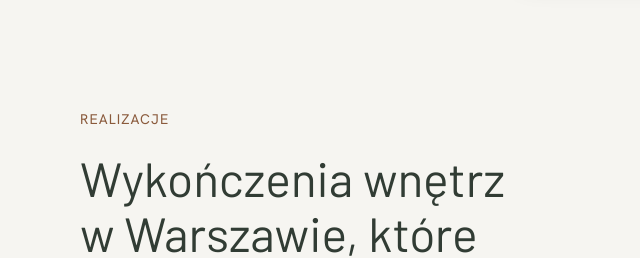
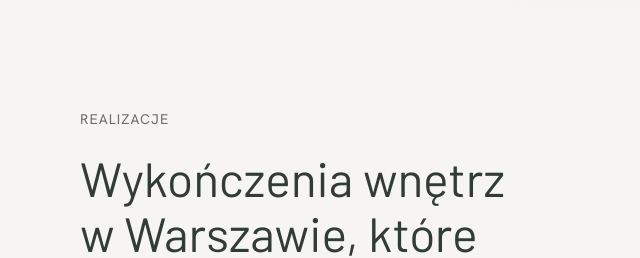
Before and after one commit to TwojUX/pogotowie-wnetrzarskie-lp1, a plain HTML site: page index.html in a window 1280 px wide. Shown: the part 1205-1463 px from the top of the page, 0-640 px from the left. Drawn offline with Linux system fonts and the light colour scheme.

Commit message:
Uspojnij kolor etykiety Realizacje

```diff
--- a/index.html
+++ b/index.html
@@ -28,7 +28,7 @@
 <figure data-slide hidden><blockquote>Miałam przyjemność współpracować z&nbsp;Pogotowiem Wnętrzarskim przy kapitalnym remoncie mojego 85-metrowego mieszkania . Jestem zachwycona efektem i&nbsp;wspólpracą. Uwielbiam moje mieszkanie po remoncie. Współpraca była świetna od samego początku. Dziewczyny zaprojektowały mi całe mieszkanie, włącznie ze zmianą układu ścian, elektryki, hydrauliki a&nbsp;także projektem każdego pomieszczenia oraz projektem mebli do zabudowy. Poleciły mi ekipę , która okazała się świetna i&nbsp;również polecam. Dziewczyny prowadziły nadzór nad przebiegiem całego remontu. Bez nich naprawdę nie dałabym rady. Ogromne wsparcie, wiedza i&nbsp;duża kreatywność. Zdjęcia mówią same za siebie.</blockquote><figcaption><span class="avatar"><img src="assets/monika.webp" alt=""></span><span>Monika Mendel<small>5/5 · 3 lata temu · <a href="https://maps.app.goo.gl/tPuq1H5Yj6iPRVTC8">Pełna opinia</a></small></span></figcaption></figure>
 <figure data-slide hidden><blockquote>Pogotowie Wnętrzarskie przeprowadziło u&nbsp;mnie remont generalny łazienki oraz odświeżenie i&nbsp;metamorfozę pozostałych pomieszczeń.  Wszystkie elementy współpracy z&nbsp;Pogotowiem Wnętrzarskim przeszły moje wymagania i&nbsp;wyobrażenia!! Kontakt organizacyjny z&nbsp;p. Anią merytoryczny, życzliwy  i&nbsp;uspokajający. Świetna ekipa remontowa w&nbsp;postaci p. Piotra i&nbsp;Jacka - fachowość w&nbsp;pracy, szerokie umiejętności, przy tym dużo życzliwości i&nbsp;dobrej woli. Z&nbsp;taką ekipą naprawde można odetchnąć spokojnie w&nbsp;niełatwym czasie remontu. Poza samym świetnym wykonaniem prac zdjęli ze mnie mnóstwo ciężaru służąc radami oraz przejmując częściowo kontakty ze spółdzielnią i&nbsp;innymi mieszkańcami budynku, kiedy mnie nie było na miejscu. Wzbudzili tym zresztą szczery entuzjazm moich sąsiadów :).</blockquote><figcaption><span class="avatar">M</span><span>Małgorzata<small>5/5 · 11 miesięcy temu · <a href="https://maps.app.goo.gl/P5D6GkMXz1fd6kR28">Pełna opinia</a></small></span></figcaption></figure></div><div class="controls" aria-label="Opinie"><button type="button" data-step="-1" aria-label="Poprzednia opinia"><img src="assets/e7038.svg" alt=""></button><button type="button" data-step="1" aria-label="Następna opinia"><img src="assets/0ea3e.svg" alt=""></button></div></div></div>
 <dl class="facts"><div><dt>8<br>projektantów</dt><dd>oraz biuro<br>koordynacji</dd></div><div><dt>Ponad<br>3500</dt><dd>projektów wnętrz</dd></div><div><dt>Sprawdzone<br>ekipy</dt><dd>remontowe<br>i&nbsp;stolarskie</dd></div><div><dt>Saska<br>Kępa</dt><dd>nasza pracownia<br>w&nbsp;Warszawie</dd></div></dl></div></div></section>
-<section class="projects section" id="realizacje"><div class="wrap"><div class="projects-head"><div><p class="eyebrow warm">Realizacje</p><h2>Wykończenia wnętrz w Warszawie, które oddaliśmy pod klucz</h2></div><p>Zobacz, jak przekładamy potrzeby naszych klientów na gotowe wnętrza. Każda realizacja to inne życie, inny styl i rozwiązania dopasowane do codzienności.</p></div><div class="other"><div class="project-track" tabindex="0" role="region" aria-label="Inne realizacje">
+<section class="projects section" id="realizacje"><div class="wrap"><div class="projects-head"><div><p class="eyebrow">Realizacje</p><h2>Wykończenia wnętrz w Warszawie, które oddaliśmy pod klucz</h2></div><p>Zobacz, jak przekładamy potrzeby naszych klientów na gotowe wnętrza. Każda realizacja to inne życie, inny styl i rozwiązania dopasowane do codzienności.</p></div><div class="other"><div class="project-track" tabindex="0" role="region" aria-label="Inne realizacje">
     <article>
       <figure><img src="assets/inne-realizacje/www/apartament-wilanow-160.webp" width="1040" height="693" loading="lazy" alt="Drewniany stół w jadalni z przeszkloną witryną i czarną lampą."><span>Apartament</span></figure>
       <h4>Apartament w&nbsp;Wilanowie</h4>
```
